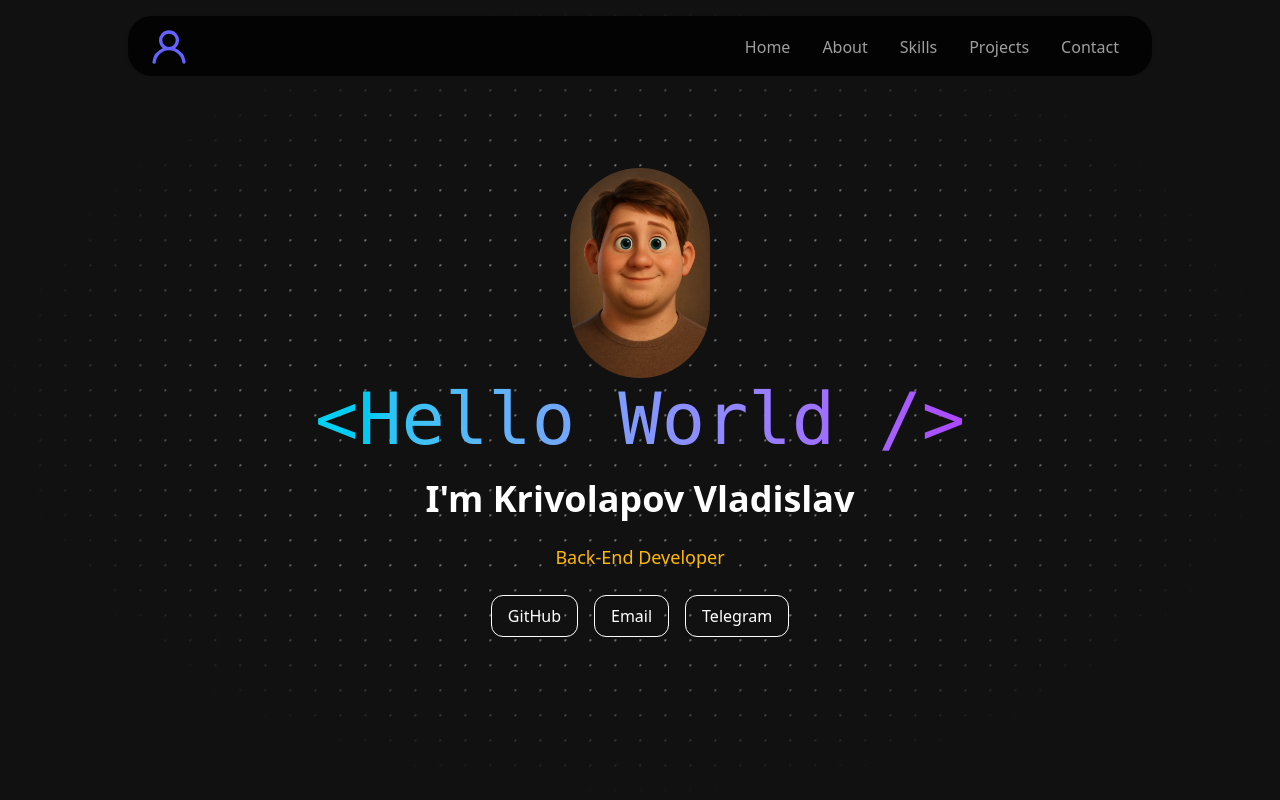
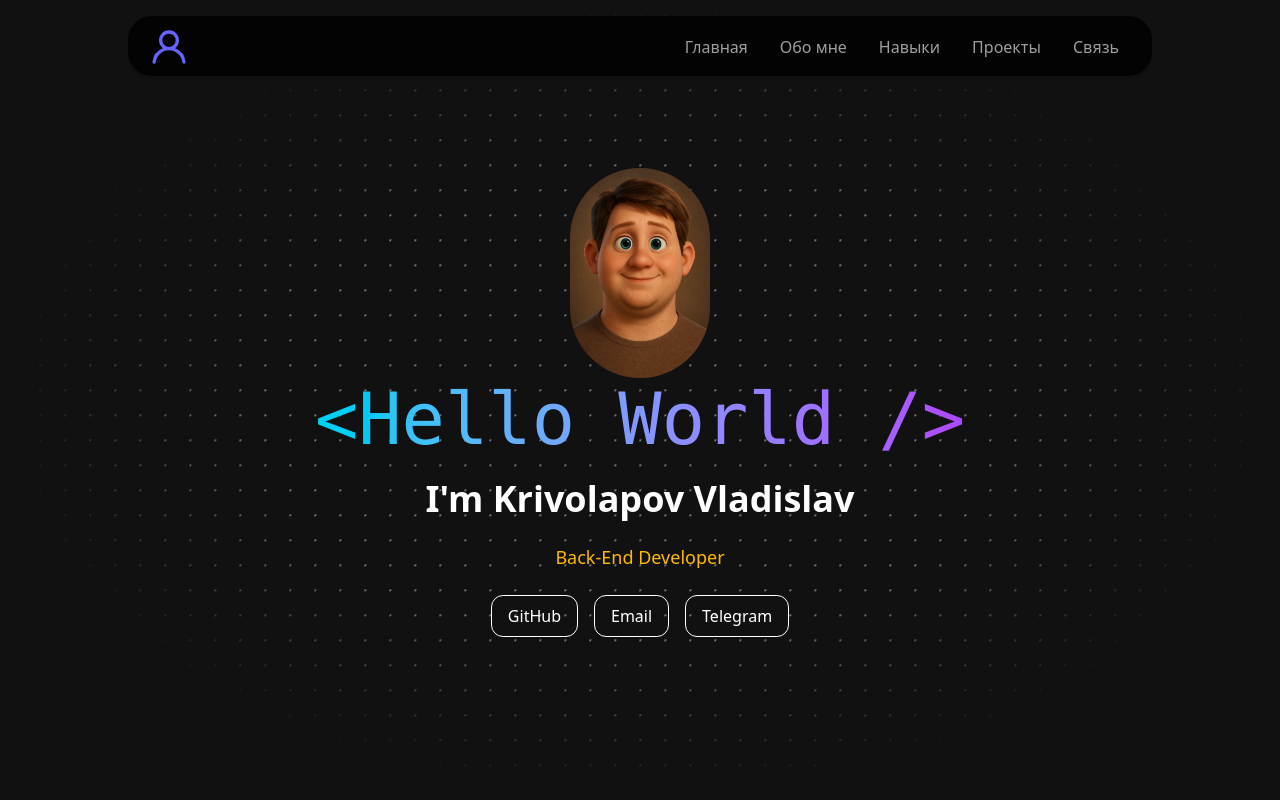
Before and after one commit to nell-shark/nell-shark.github.io, a React (Vite) app: page / in a window 1280 px wide. Shown: the top 800 px of the page. Built offline with nearby package versions, Linux system fonts and the light colour scheme.

Commit message:
Implement internationalization in Navbar

```diff
--- a/src/components/Navbar/Navbar.tsx
+++ b/src/components/Navbar/Navbar.tsx
@@ -1,17 +1,20 @@
 import { useEffect, useState } from 'react';
+import { useTranslation } from 'react-i18next';
 
 import Logo from '@/assets/images/logo.svg';
 import { NavbarItem } from '@/components/Navbar/NavbarItem';
 
-const NAVBAR_ITEMS = [
-  { label: 'Home', href: '#home' },
-  { label: 'About', href: '#about-me' },
-  { label: 'Skills', href: '#skills' },
-  { label: 'Projects', href: '#projects' },
-  { label: 'Contact', href: '#contact' }
-];
+export function Navbar() {
+  const { t } = useTranslation();
 
-export function Navbar() {
+  const NAVBAR_ITEMS = [
+    { label: t('home'), href: '#home' },
+    { label: t('about'), href: '#about' },
+    { label: t('skills'), href: '#skills' },
+    { label: t('projects'), href: '#projects' },
+    { label: t('contact'), href: '#contact' }
+  ];
+
   const [scrolled, setScrolled] = useState(false);
   const background = scrolled ? 'bg-background/80' : 'bg-black/80';
 
@@ -37,7 +40,7 @@ export function Navbar() {
         <nav className='flex items-center space-x-3'>
           <ul className='flex space-x-2'>
             {NAVBAR_ITEMS.map(({ href, label }) => (
-              <NavbarItem key={href} label={label} href={`#${label.toLowerCase()}`} />
+              <NavbarItem key={href} label={label} href={href} />
             ))}
           </ul>
         </nav>
--- a/src/i18n/config.ts
+++ b/src/i18n/config.ts
@@ -2,7 +2,7 @@ import i18n from 'i18next';
 import { initReactI18next } from 'react-i18next';
 
 i18n.use(initReactI18next).init({
-  lng: 'en',
+  lng: 'ru',
   fallbackLng: 'en',
   debug: true,
   interpolation: {
@@ -11,11 +11,21 @@ i18n.use(initReactI18next).init({
   resources: {
     en: {
       translation: {
+        home: 'Home',
+        about: 'About',
+        skills: 'Skills',
+        projects: 'Projects',
+        contact: 'Contact',
         Im_Krivolapov_Vladislav: `I'm Krivolapov Vladislav`
       }
     },
     ru: {
       translation: {
+        home: 'Главная',
+        about: 'Обо мне',
+        skills: 'Навыки',
+        projects: 'Проекты',
+        contact: 'Связь',
         Im_Krivolapov_Vladislav: 'Криволапов Владислав'
       }
     }
```
